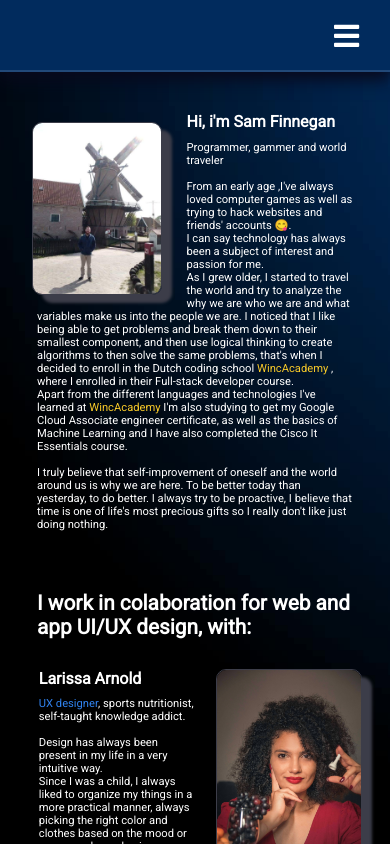
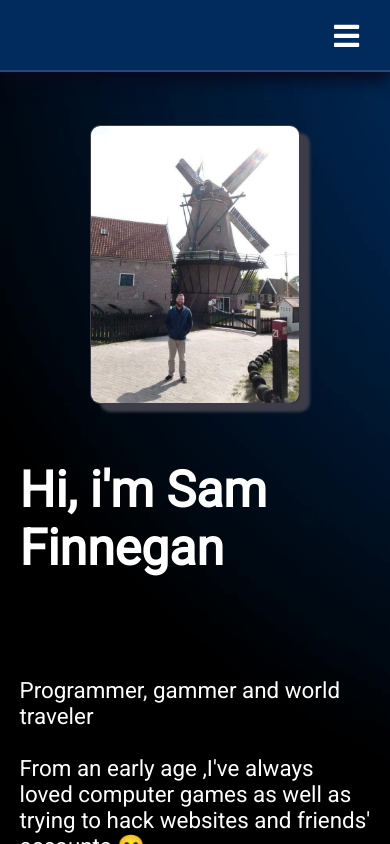
Before and after one commit to SamLinoFinnegan/Portfolio-website, a React (Create React App) app: page /about in a window 390 px wide. Built offline with nearby package versions, Linux system fonts and the light colour scheme.

Commit message:
Updated about page

```diff
--- a/src/components/About/About.js
+++ b/src/components/About/About.js
@@ -48,7 +48,11 @@ const About = () => {
                 <h2>I work in colaboration for web and app UI/UX design, with: </h2>
             </div>
             <div className={Style.aboutLarissaContainer}>
-
+                <div className={Style.larissaImg}>
+                    <a href={larissa} alt="Larissa">
+                        <img src={larissa} alt="Larissa"></img>
+                    </a>
+                </div>
 
                 <div className={Style.larissaText}>
                     <h1>Larissa Arnold</h1>
@@ -70,12 +74,6 @@ const About = () => {
                     </p>
 
                 </div>
-                <div className={Style.larissaImg}>
-                    <a href={larissa} alt="Larissa">
-                        <img src={larissa} alt="Larissa"></img>
-                    </a>
-                </div>
-
             </div>
         </div>
     );
--- a/src/components/About/About.module.css
+++ b/src/components/About/About.module.css
@@ -46,67 +46,33 @@ span{
 }
 
 @media screen and (max-width: 760px){
+
+    .aboutSamContainer, .aboutLarissaContainer, .midText, .about,.samImg, .larissaImg, .samText, .larissaText, .larissaText p{
+        all: unset;
+    }
     .about{
         width: 90%;
         margin: auto;
+        display: flex;
+        justify-content: center;
+        flex-direction: column;
+
+    }
+    .samImg, .larissaImg{
+        display: flex;
+        justify-content: center;
+        padding-bottom: 15%;
+        padding-top: 15%;
+
+    }
+    .samImg img, .larissaImg img{
+        width: 13em;
+    }
+    .samText p, .larissaText p{
+        font-size: 1.4em;
     }
 
-    .samImg img{
-        max-width: 8em;
-        margin: 20px 25px 10px 12px;
-        float: left;
-    }
-    .aboutSamContainer, .aboutLarissaContainer, .midText{
-        display: inline;
-
-    }
-    .samText{
-        margin: 30px 0;
-        padding: 0px;
-        min-width: 100%;
-    }
-    .samText p, .larissaText p{
-        width: 90%;
-        margin: auto;
-        padding: 0px;
-        font-size: 0.7em;
-    }
-    .samText h1{
-        font-size: 1em;
-        margin: 0px;
-        padding: 10px 0;
-    }
-
-    .larissaImg img{
-        max-width: 9em;
-
-    }
-    .about .aboutLarissaContainer div{
-        margin-bottom: 5em;
-
-    }
-    .larissaText {
-        width: 50%;
-        margin-bottom: 30px;
-        margin-right: 10px;
-        float: left;
-        margin-left: 3%;
 
 
-    }
-    .larissaText h1{
-        width: 90%;
-        margin: auto;
-        padding-bottom: 5%;
-        font-size: 1em;
-
-
-    }
-
-    .midText h2{
-        width: 90%;
-        margin: auto;
-        font-size: 1.3em;
-    }
 
 }
```
